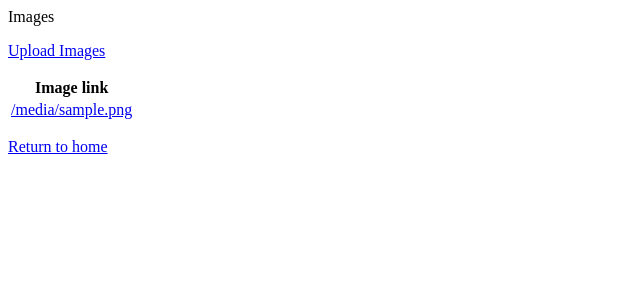
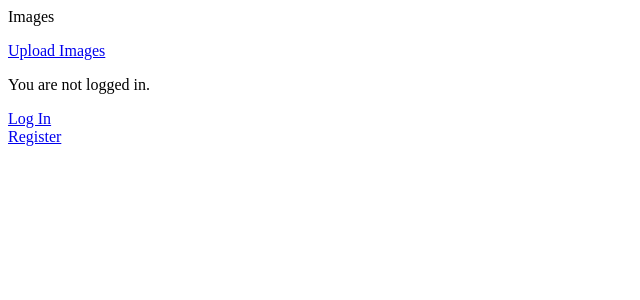
Before and after one commit to mishraanis/deepLogicAI, a Django app: page /jpgs/ in a window 1280 px wide. Shown: the top 300 px of the page, without its empty margins (0-640 px from the left). Run offline with Django 4.2, Linux system fonts and the light colour scheme; tables that the repository leaves empty hold one stand-in row (values such as "Sample post").

Commit message:
all done

```diff
--- a/templates/uploadDocuments/JpgDocumentList.html
+++ b/templates/uploadDocuments/JpgDocumentList.html
@@ -6,22 +6,34 @@
     <p>
     <a href="{% url 'uploadPdf' %}" class="btn btn-primary">Upload Images</a>
     </p>
+    {% if user.is_authenticated %}
         <table class="table">
             <thead>
                 <tr>
                     <th>Image link</th>
+                    <th>Image text content</th>
                 </tr>
             </thead>
             <tbody>
                 {% for image in images %}
+                    {% if user == image.owner %}
                     <tr>
                         <td>
-                        <a href="{{ image.image.url }}" target="_blank">{{ image.image.url }}</a>
+                            <a href="{{ image.image }}" target="_blank">{{ image.image }}</a>
+                        </td>
+                        <td>
+                            {{ image.text }}
                         </td>
                     </tr>
+                    {% endif %}
                 {% endfor %}
             </tbody>
 
         </table>
         <p><a href="{% url 'home' %}">Return to home</a></p>
+    {% else %}
+        <p>You are not logged in.</p>
+        <a href="{% url 'login' %}">Log In<br/></a>
+        <a href="{% url 'signup' %}">Register</a>
+    {% endif %}
 {% endblock %}
--- a/templates/uploadDocuments/JpgDocumentUpload.html
+++ b/templates/uploadDocuments/JpgDocumentUpload.html
@@ -4,7 +4,7 @@
     {% block title %}Image Upload{% endblock %}
     <form method="post" enctype="multipart/form-data">
       {% csrf_token %}
-        {{ form.as_p }}
+        {{ form.image }}
       <button type="submit" class="btn btn-primary">Upload</button>
     </form>
     {%  if url %}
```
Lines whose indentation alone changed are shown as unchanged.
